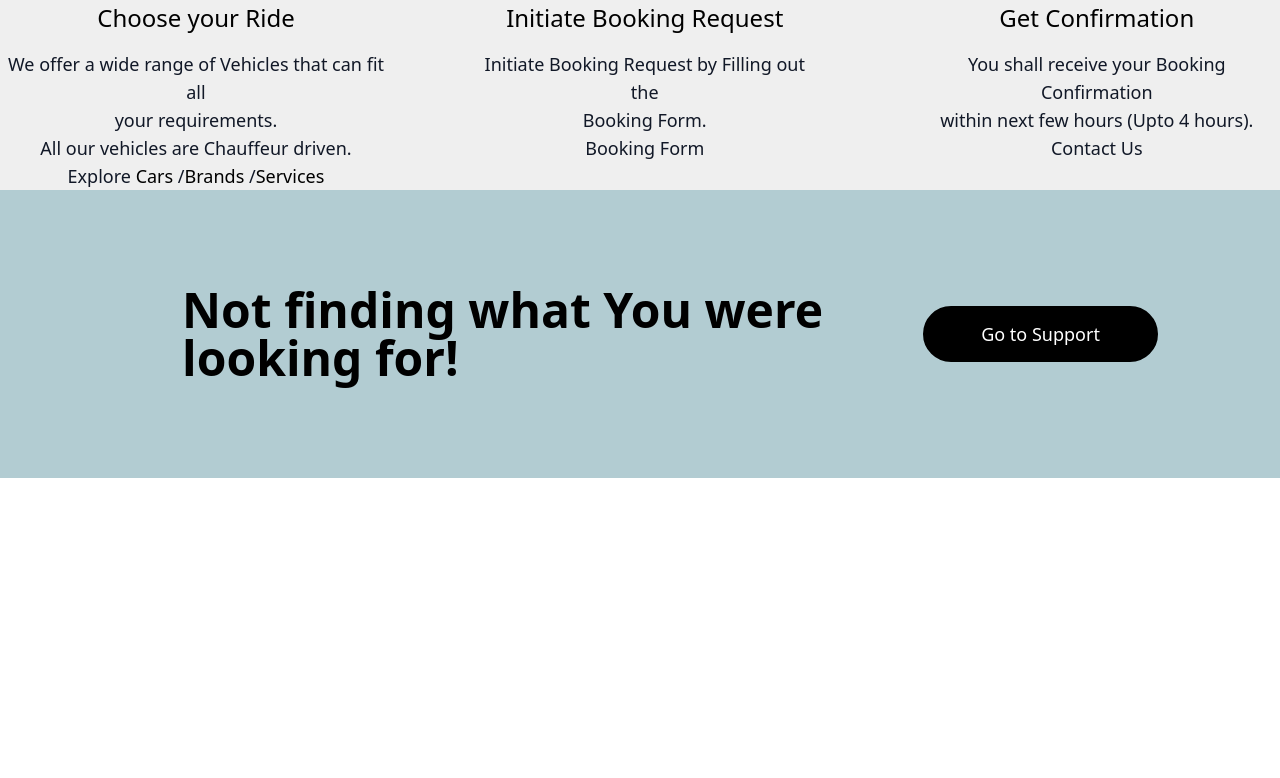
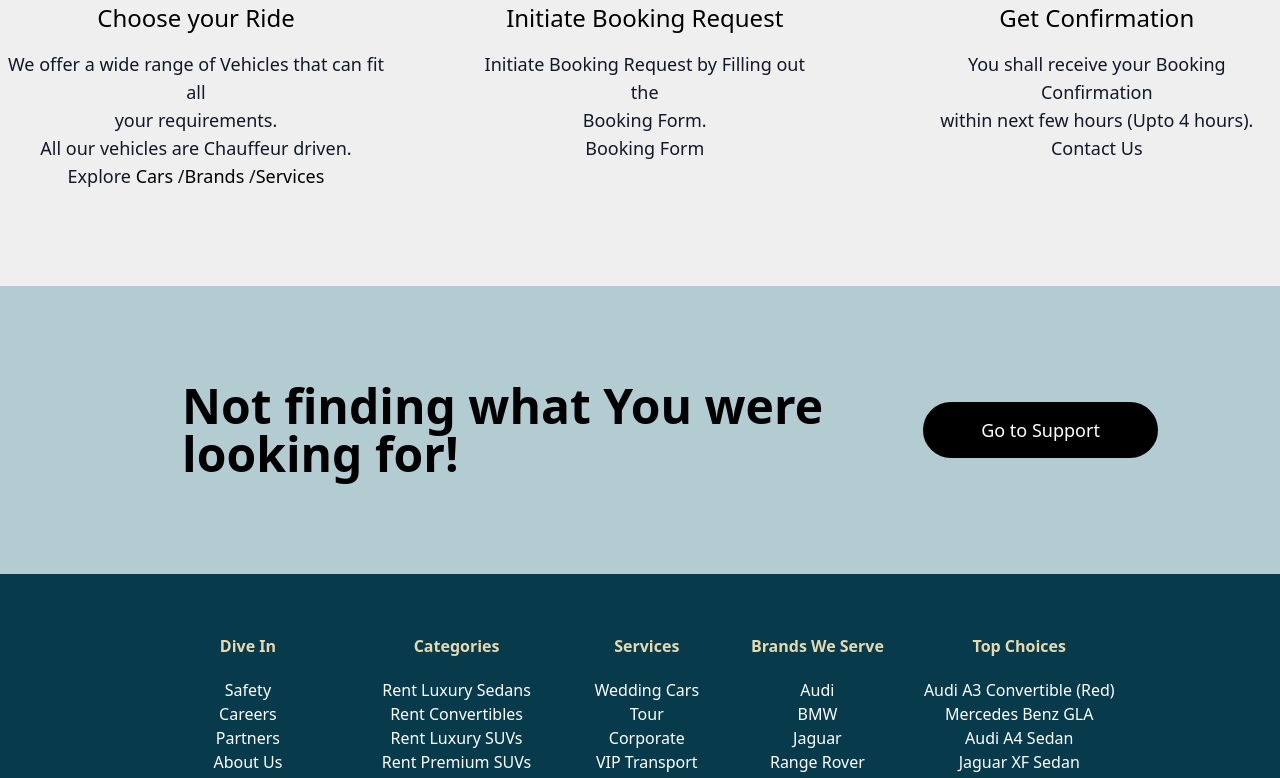
Before and after one commit to nitniycode/Luxorides, a React (Create React App) app: page / in a window 1280 px wide. Shown: the part 2000-2778 px from the top of the page. Before the commit the page ends 2478 px from the top, so only its background shows below. Built offline with nearby package versions, Linux system fonts and the light colour scheme.

Commit message:
imported icons in Home page

```diff
--- a/src/components/Header.jsx
+++ b/src/components/Header.jsx
@@ -18,7 +18,7 @@ export default function Header() {
 
 
   return (
-    <div className='border-b-2 shadow-sm sticky top-0 z-50 bg-cyan-900 '>
+    <div className='border-b-2 shadow-sm sticky top-0 z-50 bg-[#073b4c] '>
         <header className='flex items-center space-x-4'>
             <div>
                 <img src="https://luxorides.com/assets/images/luxorides-square-logo-only-solid-whitepng-400ppi-13-500x500.webp"
@@ -29,35 +29,35 @@ export default function Header() {
             </div>
             <div>
                 <ul className='flex space-x-6 ml-80'>
-                    <li className={`cursor-pointer py-3 text-[#e4d295] text-md font-semibold border-b-transparent ${matchRoute('/') && 'text-[#ecc84f]'}
+                    <li className={`cursor-pointer py-3 text-[#e6d9af] text-md font-semibold ${matchRoute('/') && 'hover:text-[#b1a374]'}
                       `}
                       onClick={()=>navigate('/')}
                       >
                         Home
                     </li>
 
-                    <li className={`cursor-pointer py-3 text-[#e4d295] text-md font-semibold  border-b-transparent ${matchRoute('/explore') && 'text-[#ecc84f]'}
+                    <li className={`cursor-pointer py-3 text-[#e6d9af] text-md font-semibold ${matchRoute('/explore') && 'hover:text-[#b1a374]'}
                       `}
                       onClick={()=>navigate('/explore')}
                       >
                         Explore
                     </li>
 
-                    <li className={`cursor-pointer py-3 text-[#e4d295] text-md font-semibold  border-b-transparent ${matchRoute('/locations') &&'text-[#ecc84f]'}
+                    <li className={`cursor-pointer py-3 text-[#e6d9af] text-md font-semibold ${matchRoute('/locations') &&'hover:text-[#b1a374]'}
                       `}
                       onClick={()=>navigate('/locations')}
                       >
                         Locations
                     </li>
 
-                    <li className={`cursor-pointer py-3 text-[#e4d295] text-md font-semibold  border-b-transparent ${matchRoute('/support') && 'text-[#ecc84f]'}
+                    <li className={`cursor-pointer py-3 text-[#e6d9af] text-md font-semibold ${matchRoute('/support') && 'hover:text-[#b1a374]'}
                       `}
                       onClick={()=>navigate('/support')}
                       >
                         Support
                     </li>
 
-                    <li className={`cursor-pointer py-3 text-[#e4d295] text-sm font-semibold  border-b-transparent ${matchRoute('/more') && 'text-[#ecc84f]'}
+                    <li className={`cursor-pointer py-3 text-[#e6d9af] text-sm font-semibold ${matchRoute('/more') && 'hover:text-[#b1a374]'}
                       `}
                       onClick={()=>navigate('/more')}
                       >
--- a/src/pages/Home.jsx
+++ b/src/pages/Home.jsx
@@ -1,4 +1,7 @@
 import React from 'react'
+import {ImFacebook} from 'react-icons/im'
+import {BsInstagram, BsYoutube, BsPinterest, BsTwitter} from 'react-icons/bs'
+
 
 export default function Home() {
   return (
@@ -59,7 +62,7 @@ export default function Home() {
         </div>
       </div>
 
-      <div className='bg-[#efefef] mt-16 h-auto  text-center'>
+      <div className='bg-[#efefef] mt-16  text-center'>
               <p className='text-center  pt-20 text-5xl font-light'>
                   How it Works
               </p>
@@ -95,7 +98,7 @@ export default function Home() {
           </div>
 
           <div className='flex justify-center'>
-        <div className=' mt-3 mr-20'>
+              <div className=' mt-3 mr-20 mb-24'>
                 <h1 className=' text-2xl'>
                     Choose your Ride
                 </h1>
@@ -141,6 +144,108 @@ export default function Home() {
           </button>
         </div>
       </div>
+
+      <div className='bg-[#073b4c] h-auto text-center'>
+        <div className='flex justify-center space-x-10'>
+          <div>
+              <button className='text-[#e6d9af] font-bold mt-10 py-5 hover:text-[#b1a374]'>
+                  Dive In
+              </button><br />
+              <button className='text-white hover:text-gray-400'>Safety</button><br />
+              <button className='text-white hover:text-gray-400'>Careers</button><br />
+              <button className='text-white hover:text-gray-400'>Partners</button><br />
+              <button className='text-white hover:text-gray-400'>About Us</button><br />
+              <button className='text-white hover:text-gray-400'>Contact Us</button><br />
+              <button className='text-white hover:text-gray-400'>Testimonials</button><br />
+              <button className='text-white hover:text-gray-400'>List Your Vehicle</button><br />
+              <button className='text-white hover:text-gray-400'>Terms And Conditions</button><br />
+
+          </div>
+          <div>
+              <button className='text-[#e6d9af] font-bold mt-10 py-5 hover:text-[#b1a374]'>
+                  Categories
+              </button><br />
+              <button className='text-white hover:text-gray-400'>Rent Luxury Sedans</button><br />
+              <button className='text-white hover:text-gray-400'>Rent Convertibles</button><br />
+              <button className='text-white hover:text-gray-400'>Rent Luxury SUVs</button><br />
+              <button className='text-white hover:text-gray-400'>Rent Premium SUVs</button><br />
+              <button className='text-white hover:text-gray-400'>Rent Muscle Cars</button><br />
+              <button className='text-white hover:text-gray-400'>Rent Vintage Cars</button><br />
+              <button className='text-white hover:text-gray-400'>Rent Ultra Luxury Cars</button><br />
+              <button className='text-white hover:text-gray-400'>Rent Standard Vehicles</button><br />
+
+          </div>
+
+          <div>
+              <button className='text-[#e6d9af] font-bold mt-10 py-5 hover:text-[#b1a374]'>
+                  Services
+              </button><br />
+              <button className='text-white hover:text-gray-400'>Wedding Cars</button><br />
+              <button className='text-white hover:text-gray-400'>Tour</button><br />
+              <button className='text-white hover:text-gray-400'>Corporate</button><br />
+              <button className='text-white hover:text-gray-400'>VIP Transport</button><br />
+              <button className='text-white hover:text-gray-400'>Personal Travel</button><br />
+              <button className='text-white hover:text-gray-400'>Celebrities Travel</button><br />
+              <button className='text-white hover:text-gray-400'>Video Shoots</button><br />
+              <button className='text-white hover:text-gray-400'>Car Decorations</button><br />
+
+          </div>
+
+          <div>
+              <button className='text-[#e6d9af] font-bold mt-10 py-5 hover:text-[#b1a374]'>
+                  Brands We Serve
+              </button><br />
+              <button className='text-white hover:text-gray-400'>Audi</button><br />
+              <button className='text-white hover:text-gray-400'>BMW</button><br />
+              <button className='text-white hover:text-gray-400'>Jaguar</button><br />
+              <button className='text-white hover:text-gray-400'>Range Rover</button><br />
+              <button className='text-white hover:text-gray-400'>Mercedes Benz</button><br />
+              <button className='text-white hover:text-gray-400'>Rolls Royce</button><br />
+              <button className='text-white hover:text-gray-400'>Bentley</button><br />
+              <button className='text-white hover:text-gray-400'>Porsche</button><br />
+
+          </div>
+
+          <div>
+              <button className='text-[#e6d9af] font-bold mt-10 py-5 hover:text-[#b1a374]'>
+                  Top Choices
+              </button><br />
+              <button className='text-white hover:text-gray-400'>Audi A3 Convertible (Red)</button><br />
+              <button className='text-white hover:text-gray-400'>Mercedes Benz GLA</button><br />
+              <button className='text-white hover:text-gray-400'>Audi A4 Sedan</button><br />
+              <button className='text-white hover:text-gray-400'>Jaguar XF Sedan</button><br />
+              <button className='text-white hover:text-gray-400'>Bentley Flying Spur</button><br />
+              <button className='text-white hover:text-gray-400'>Chrysler Limousine</button><br />
+              <button className='text-white hover:text-gray-400'>Rolls Royce Phantom</button><br />
+              <button className='text-white hover:text-gray-400'>Rolls Royce 1939 Vintage</button><br />
+
+          </div>
+        </div>
+
+        <div className='space-x-7 mt-5'>
+          <button><ImFacebook className='text-gray-400 hover:text-white text-2xl'/></button>
+          <button><BsTwitter className='text-gray-400 hover:text-white text-2xl'/></button>
+          <button><BsInstagram className='text-gray-400 hover:text-white text-2xl'/></button>
+          <button><BsYoutube className='text-gray-400 hover:text-white text-2xl'/></button>
+          <button><BsPinterest className='text-gray-400 hover:text-white text-2xl'/></button>
+        </div>
+
+        <div>
+            <div className='mt-2 text-white'>
+              Services offered by <button className='text-[#b1a374] font-bold'>LUXORIDES</button>
+            </div>
+            <div className='text-white'>
+              Rent Luxury Cars | Chauffeur Driven Rides at Affordable Prices
+            </div>
+            <div className='text-white mt-8'>
+              Your privacy is valuable to us. To know how we handle your data, read our <button className='text-gray-400'>Privacy Policy</button>.
+            </div>
+        </div>
+      </div>
+
+      <div className='bg-black h-48 '>
+
+      </div>
     </section>
   )
 }
```
Lines whose indentation alone changed are shown as unchanged.
